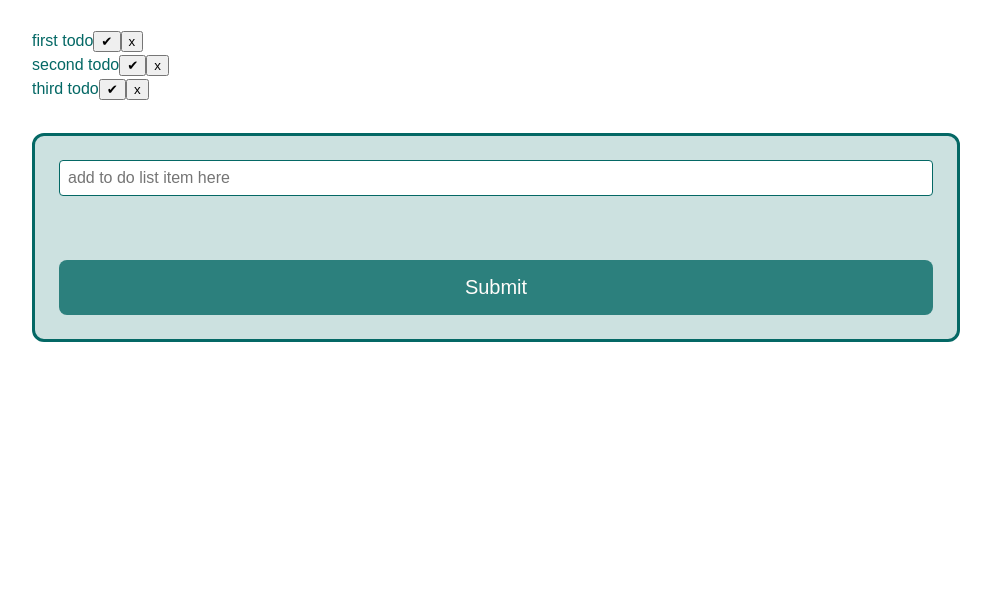
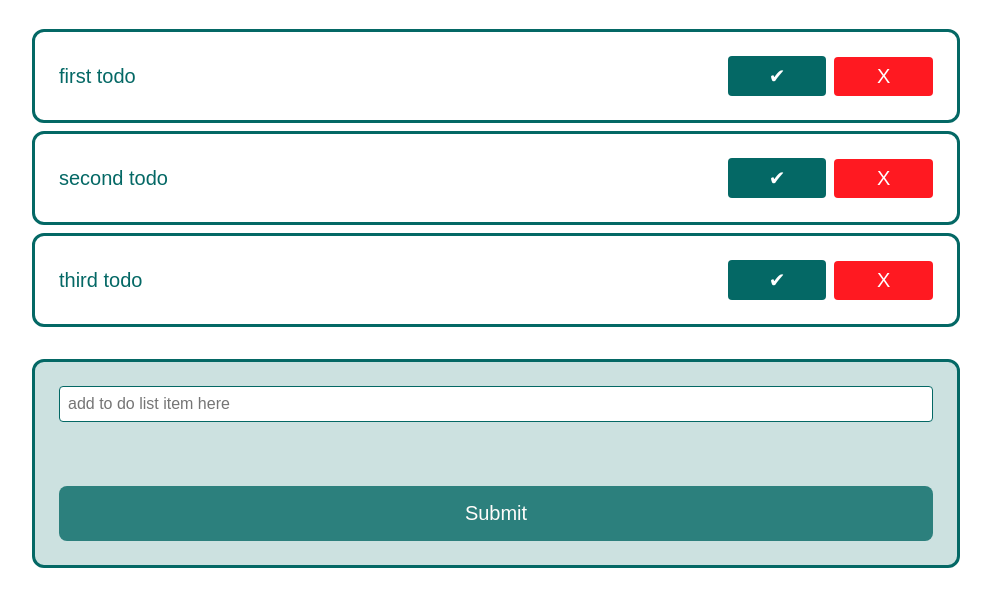
Before and after one commit to fac-15/CC_toDoList, a website: page index.html in a window 1280 px wide. Shown: the part 83-690 px from the top of the page, without its empty margins (104-1095 px from the left). Drawn offline with Linux system fonts and the light colour scheme.

Commit message:
more css and stuff

```diff
--- a/dom.js
+++ b/dom.js
@@ -22,25 +22,37 @@
       childNode.textContent = todo.description;
       todoNode.appendChild(childNode);
 
-//       markButtonNode.setAttribute('type', 'checkbox');
-//       if(todo.done){
-//         markButtonNode.checked = true;
-//       }
+      // markButtonNode.setAttribute('type', 'checkbox');
+
 
 
       // add markTodo button
       var markButtonNode = document.createElement('button');
       markButtonNode.textContent = '✔';
+      markButtonNode.setAttribute('class', 'mark');
+
+
+
+      // this doesnt work woop de doooooooo
+      if(todo.done){
+        // markButtonNode.setAttribute('class', 'checked-off');
+        markButtonNode.classList.add('checked-off')
+      }
+
+
       // mark button click
       markButtonNode.addEventListener('click', function(event) {
         var newState = todoFunctions.markTodo(state, todo.id);
         update(newState);
+
+
       });
       todoNode.appendChild(markButtonNode);
 
       // this adds the delete button
       var deleteButtonNode = document.createElement('button');
-      deleteButtonNode.textContent = "x";
+      deleteButtonNode.textContent = "X";
+      deleteButtonNode.setAttribute('class', 'delete');
       deleteButtonNode.addEventListener('click', function(event) {
         var newState = todoFunctions.deleteTodo(state, todo.id);
         update(newState);
--- a/index.html
+++ b/index.html
@@ -17,8 +17,6 @@
     </section>
 
     <div id="todo-container">
-      <ul>
-      </ul>
     </div>
     <form id="add-todo">
       <input type="text" name="description" value="" placeholder="add to do list item here">
--- a/style.css
+++ b/style.css
@@ -20,6 +20,54 @@ h1 {
     box-sizing: border-box;
     max-width: 1200px;
   }
+
+
+  /* list items */
+  li {
+
+    margin-top : .5rem;
+    padding: 1.5rem;
+    box-sizing: border-box;
+    border-radius: 0.75rem;
+    border : 3px solid rgba(4, 104, 101, 1);
+    display : flex;
+    justify-content: space-between;
+    align-items : center;
+  }
+  li:first-child{
+    margin-top : 0;
+  }
+  li span {
+    font-size : 1.25rem;
+    flex : 8;
+  }
+  li button {
+    flex : 1;
+    margin-left : .5rem;
+    padding: .5rem;
+    font-size: 1.25rem;
+    color: black;
+    border: 0;
+    border-radius: 0.25rem;
+    cursor: pointer;
+    transition: background-color ease-in-out 0.3s;
+  }
+  li button.delete {
+    background: rgb(255, 25, 33);
+    color : white;
+  }
+  li button.mark {
+    background: rgba(4, 104, 101);
+    color : white;
+  }
+  li button.mark.checked-off {
+    background : grey;
+  }
+
+
+
+
+
 
 
   /* form */
```
